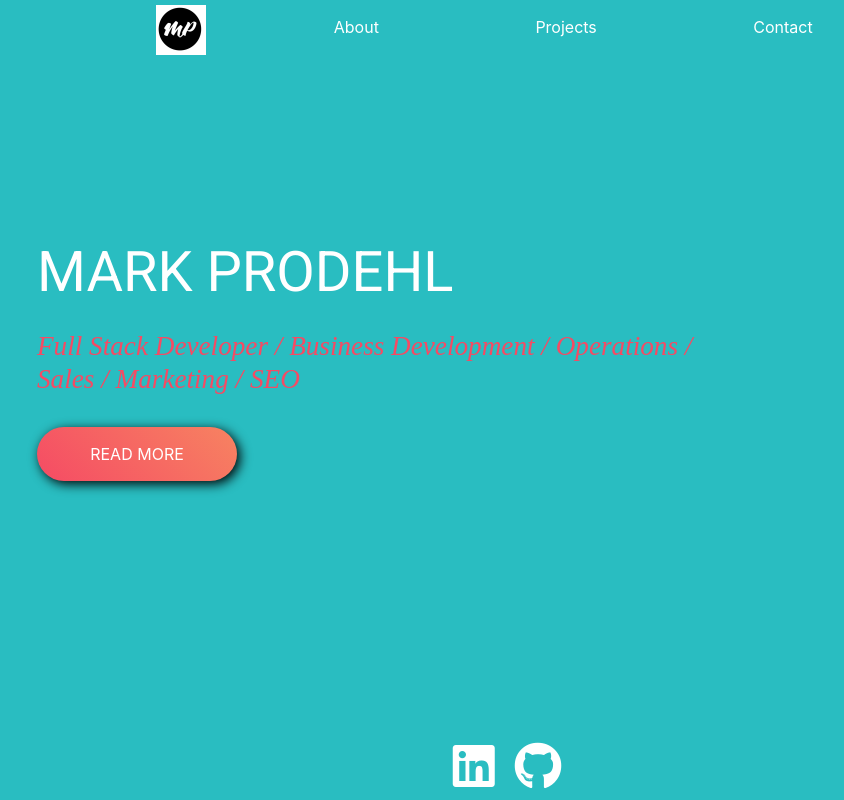
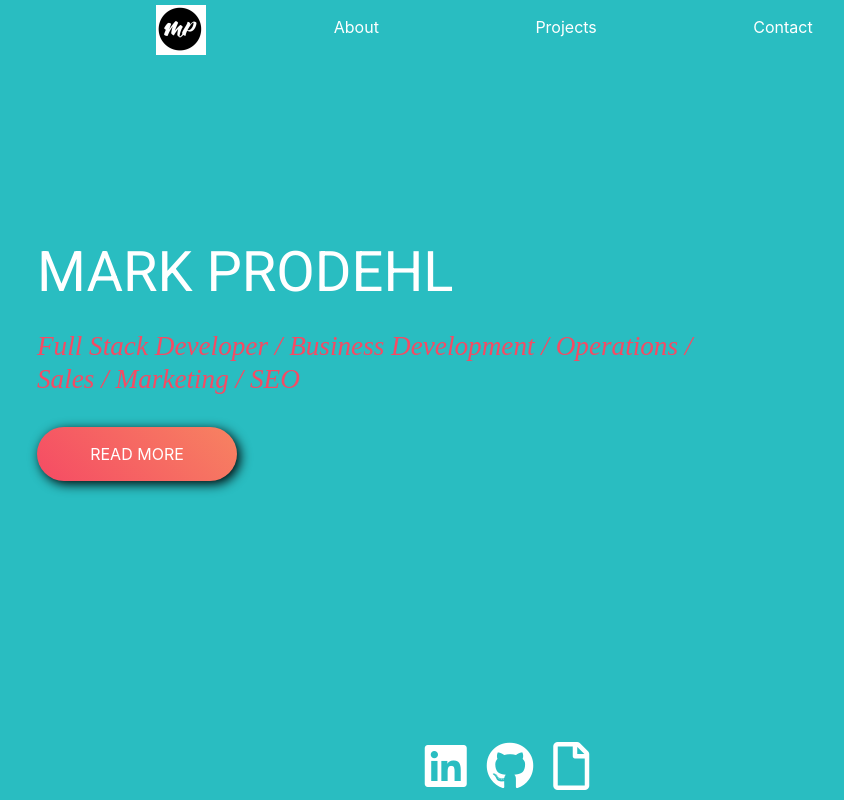
Before and after one commit to markprodehl/React-Portfolio, a React (Create React App) app: page /ContactPage in a window 1280 px wide. Shown: the top 800 px of the page, without its empty margins (133-977 px from the left). Built offline with nearby package versions, Linux system fonts and the light colour scheme.

Commit message:
Styled footer

```diff
--- a/src/components/Footer.js
+++ b/src/components/Footer.js
@@ -6,6 +6,7 @@ function Footer(props) {
         <div className="d-flex justify-content-center mt-5 container fixed-bottom">
             <a className="socialLinks text-center" href="https://www.linkedin.com/in/mark-prodehl-95a04433/"><i className="fab fa-linkedin fa-3x"></i></a>
             <a className="socialLinks text-center" href="https://github.com/markprodehl"><i className="fab fa-github fa-3x"></i></a>
+            <a className="socialLinks text-center" href="https://1drv.ms/b/s!AvkX4tPbiTsRiONeA6zu9IHohkgmpQ"><i className="far fa-file fa-3x"></i></a>
         </div>
     )
 }
```
